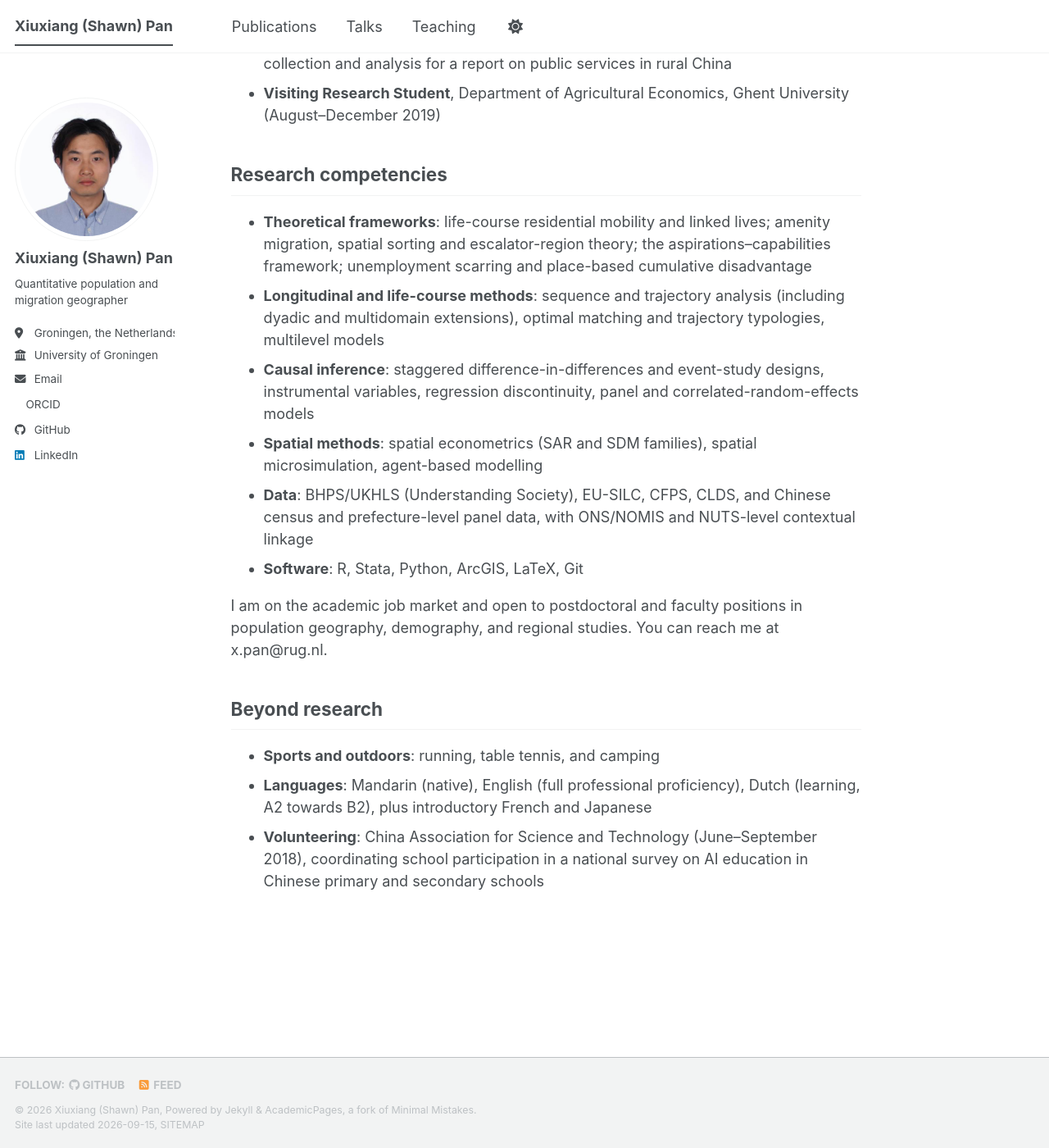
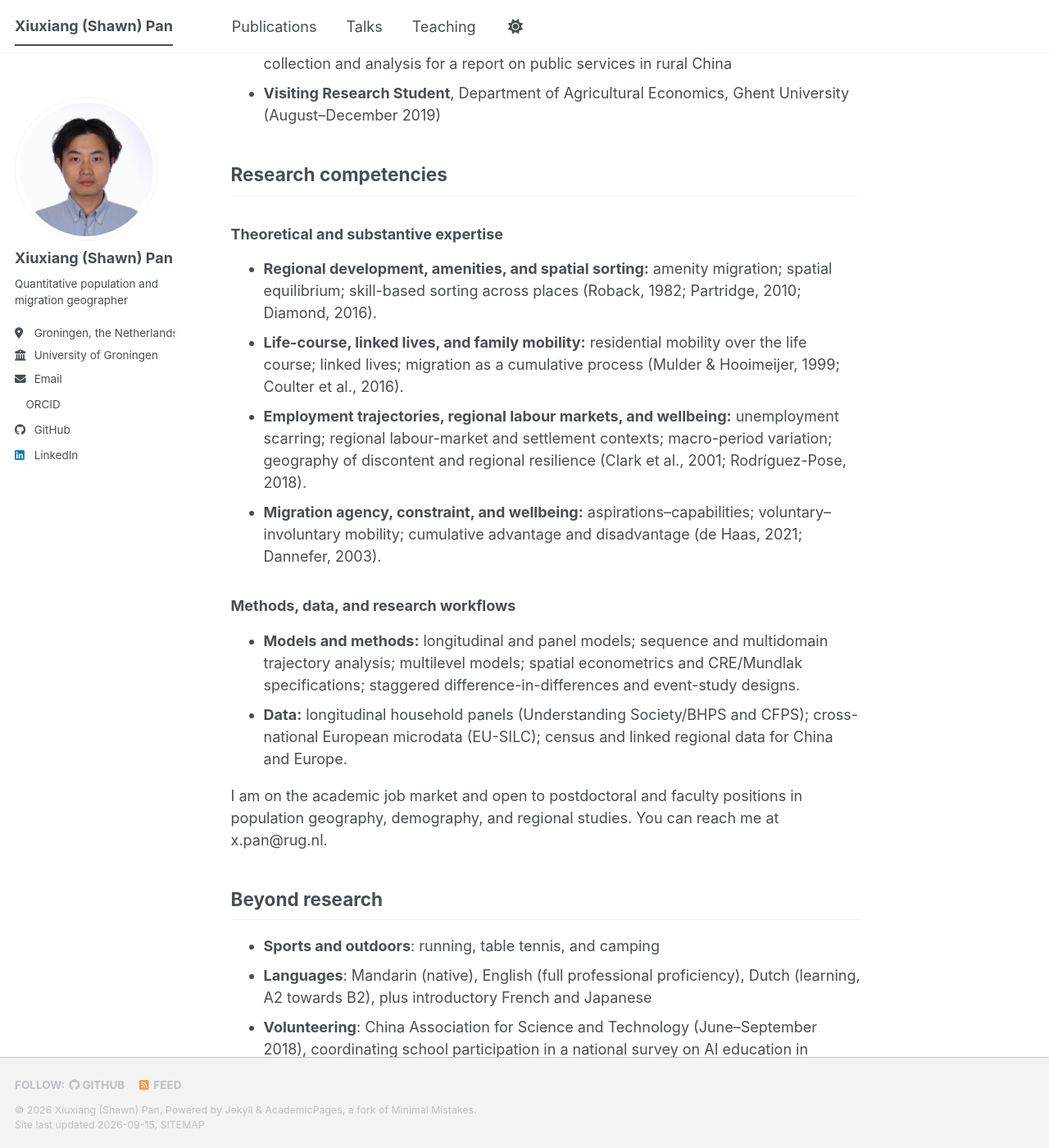
Before and after one commit to PShawn00/pshawn00.github.io, a Jekyll site: the page built from _pages/about.md, in a window 1280 px wide and 1400 px high, scrolled down 1104 px. Shown: the whole window at 82% size. Built offline with Jekyll 4.4.1, drawn with Linux system fonts in a browser that asks for light colours; a style sheet for code colours, icons or effects is not loaded.

Commit message:
Restructure research competencies to match CV
Co-Authored-By: Claude Opus 5 <noreply@anthropic.com>

```diff
--- a/_pages/about.md
+++ b/_pages/about.md
@@ -29,12 +29,17 @@ My empirical work uses longitudinal and panel data, causal-inference designs, se
 
 ## Research competencies
 
-- **Theoretical frameworks**: life-course residential mobility and linked lives; amenity migration, spatial sorting and escalator-region theory; the aspirations–capabilities framework; unemployment scarring and place-based cumulative disadvantage
-- **Longitudinal and life-course methods**: sequence and trajectory analysis (including dyadic and multidomain extensions), optimal matching and trajectory typologies, multilevel models
-- **Causal inference**: staggered difference-in-differences and event-study designs, instrumental variables, regression discontinuity, panel and correlated-random-effects models
-- **Spatial methods**: spatial econometrics (SAR and SDM families), spatial microsimulation, agent-based modelling
-- **Data**: BHPS/UKHLS (Understanding Society), EU-SILC, CFPS, CLDS, and Chinese census and prefecture-level panel data, with ONS/NOMIS and NUTS-level contextual linkage
-- **Software**: R, Stata, Python, ArcGIS, LaTeX, Git
+### Theoretical and substantive expertise
+
+- **Regional development, amenities, and spatial sorting:** amenity migration; spatial equilibrium; skill-based sorting across places (Roback, 1982; Partridge, 2010; Diamond, 2016).
+- **Life-course, linked lives, and family mobility:** residential mobility over the life course; linked lives; migration as a cumulative process (Mulder & Hooimeijer, 1999; Coulter et al., 2016).
+- **Employment trajectories, regional labour markets, and wellbeing:** unemployment scarring; regional labour-market and settlement contexts; macro-period variation; geography of discontent and regional resilience (Clark et al., 2001; Rodríguez-Pose, 2018).
+- **Migration agency, constraint, and wellbeing:** aspirations–capabilities; voluntary–involuntary mobility; cumulative advantage and disadvantage (de Haas, 2021; Dannefer, 2003).
+
+### Methods, data, and research workflows
+
+- **Models and methods:** longitudinal and panel models; sequence and multidomain trajectory analysis; multilevel models; spatial econometrics and CRE/Mundlak specifications; staggered difference-in-differences and event-study designs.
+- **Data:** longitudinal household panels (Understanding Society/BHPS and CFPS); cross-national European microdata (EU-SILC); census and linked regional data for China and Europe.
 
 I am on the academic job market and open to postdoctoral and faculty positions in population geography, demography, and regional studies. You can reach me at x.pan@rug.nl.
 
```
